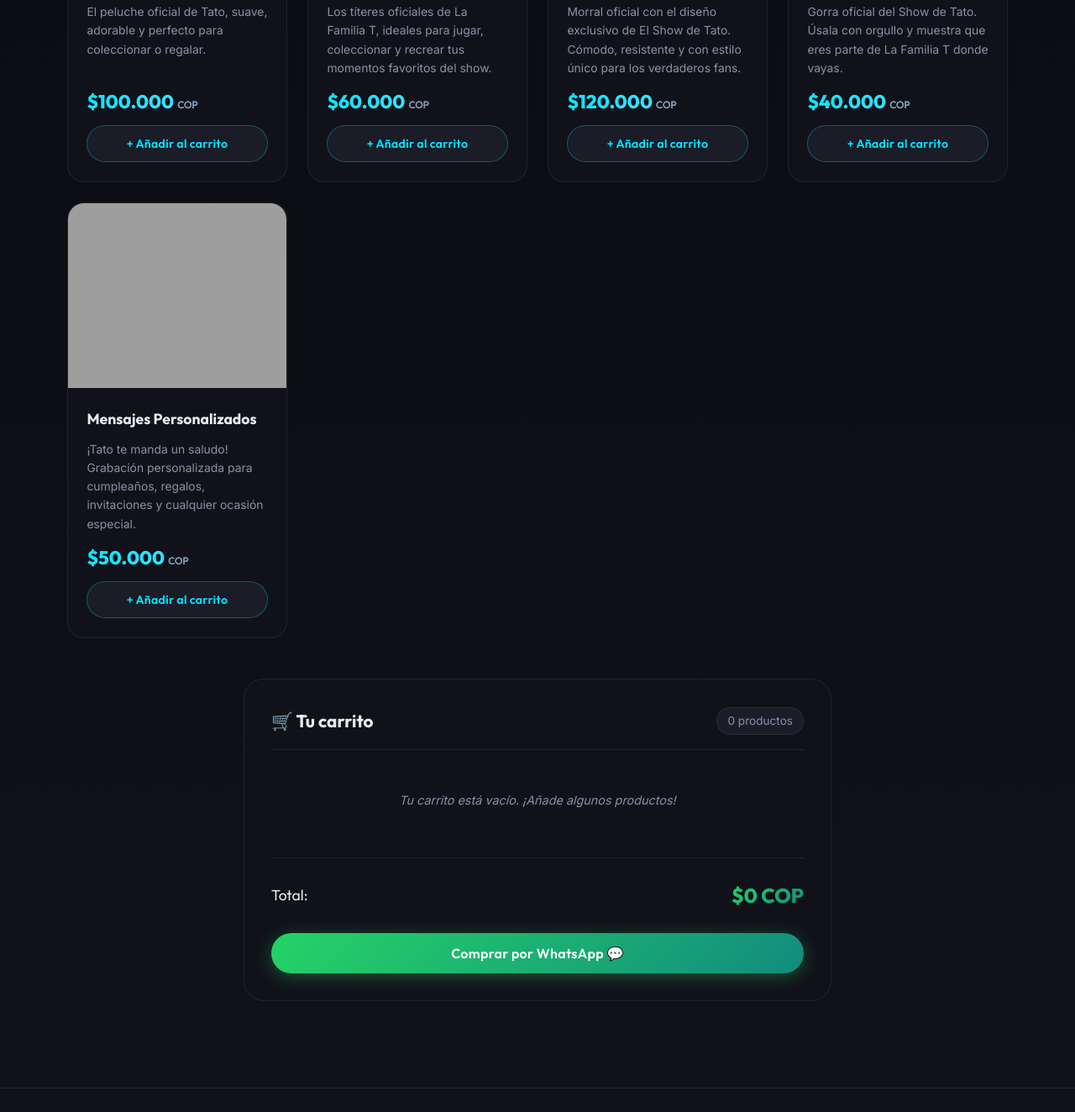
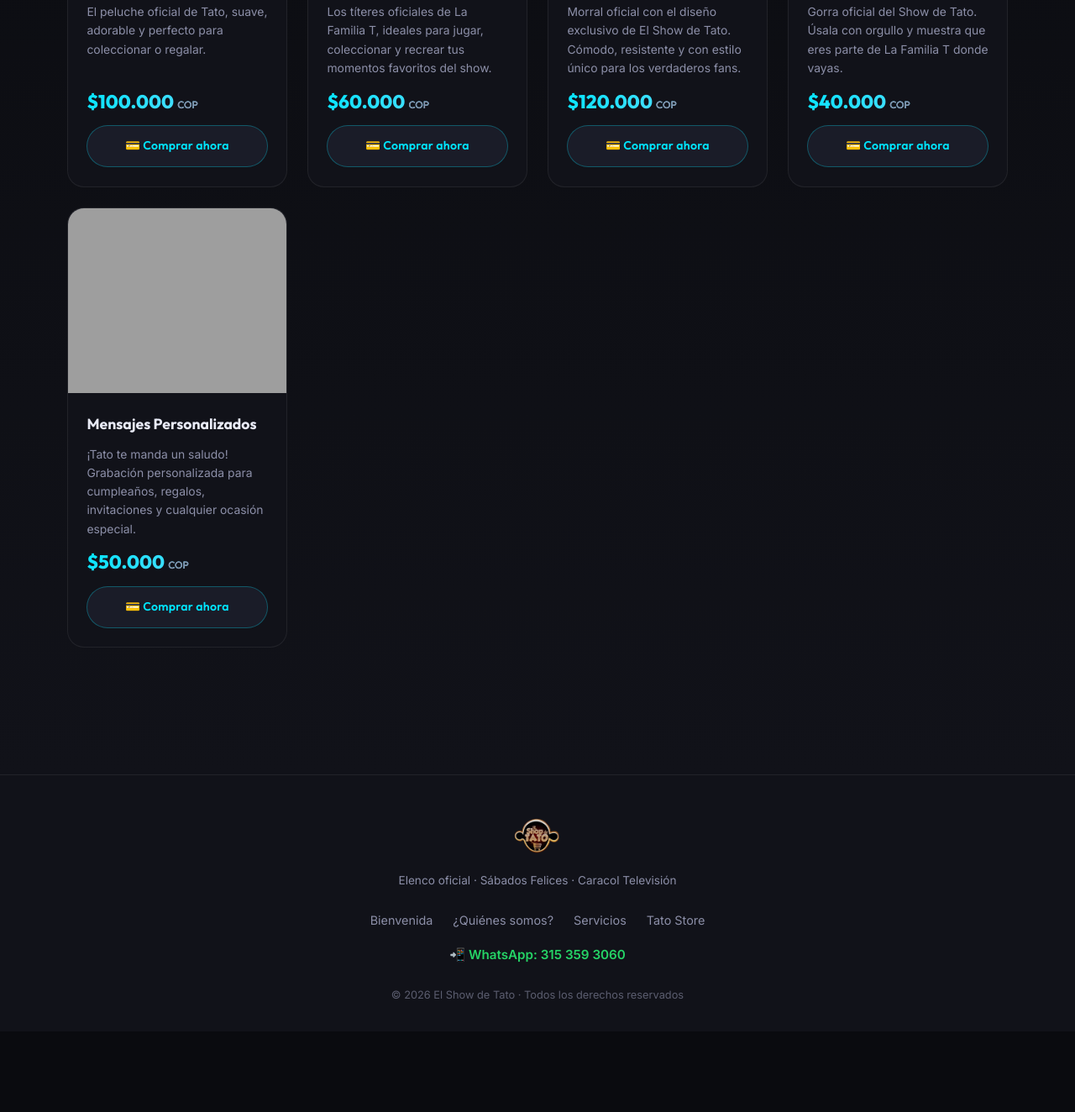
Before and after one commit to billsantamaria13/showdetato, a plain HTML site: page index.html in a window 1280 px wide. Shown: the part 6016-7340 px from the top of the page at 84% size. After the commit the page ends 7244 px from the top, so only its background shows below. Drawn offline with Linux system fonts and the light colour scheme; grey boxes are pictures that could not be loaded.

Commit message:
Add files via upload

```diff
--- a/index.html
+++ b/index.html
@@ -386,14 +386,16 @@
           <h3 class="producto-nombre">Abrazables de Tato</h3>
           <p class="producto-desc">El peluche oficial de Tato, suave, adorable y perfecto para coleccionar o regalar.</p>
           <div class="producto-precio">$100.000 <span class="precio-moneda">COP</span></div>
-          <button
+          <a
+            href="https://checkout.wompi.co/l/test_xIjydJ"
+            target="_blank"
+            rel="noopener"
             class="btn btn--add-cart"
-            onclick="addToCart('Abrazable de Tato', 100000)"
             id="btn-abrazable"
-            aria-label="Añadir Abrazable al carrito"
+            aria-label="Comprar Abrazable"
           >
-            + Añadir al carrito
-          </button>
+            💳 Comprar ahora
+          </a>
         </div>
       </div>
 
@@ -406,14 +408,16 @@
           <h3 class="producto-nombre">Tatiteres</h3>
           <p class="producto-desc">Los títeres oficiales de La Familia T, ideales para jugar, coleccionar y recrear tus momentos favoritos del show.</p>
           <div class="producto-precio">$60.000 <span class="precio-moneda">COP</span></div>
-          <button
+          <a
+            href="https://checkout.wompi.co/l/test_6o0fRS"
+            target="_blank"
+            rel="noopener"
             class="btn btn--add-cart"
-            onclick="addToCart('Tatitere de Tato', 60000)"
             id="btn-tatitere"
-            aria-label="Añadir Tatitere al carrito"
+            aria-label="Comprar Tatitere"
           >
-            + Añadir al carrito
-          </button>
+            💳 Comprar ahora
+          </a>
         </div>
       </div>
 
@@ -427,14 +431,16 @@
           <h3 class="producto-nombre">Morral de Tato</h3>
           <p class="producto-desc">Morral oficial con el diseño exclusivo de El Show de Tato. Cómodo, resistente y con estilo único para los verdaderos fans.</p>
           <div class="producto-precio">$120.000 <span class="precio-moneda">COP</span></div>
-          <button
+          <a
+            href="https://checkout.wompi.co/l/test_5VPvcy"
+            target="_blank"
+            rel="noopener"
             class="btn btn--add-cart"
-            onclick="addToCart('Morral de Tato', 120000)"
             id="btn-morral"
-            aria-label="Añadir Morral al carrito"
+            aria-label="Comprar Morral"
           >
-            + Añadir al carrito
-          </button>
+            💳 Comprar ahora
+          </a>
         </div>
       </div>
 
@@ -447,14 +453,16 @@
           <h3 class="producto-nombre">Gorra de Tato</h3>
           <p class="producto-desc">Gorra oficial del Show de Tato. Úsala con orgullo y muestra que eres parte de La Familia T donde vayas.</p>
           <div class="producto-precio">$40.000 <span class="precio-moneda">COP</span></div>
-          <button
+          <a
+            href="https://checkout.wompi.co/l/test_PriBCK"
+            target="_blank"
+            rel="noopener"
             class="btn btn--add-cart"
-            onclick="addToCart('Gorra de Tato', 40000)"
             id="btn-gorra"
-            aria-label="Añadir Gorra al carrito"
+            aria-label="Comprar Gorra"
           >
-            + Añadir al carrito
-          </button>
+            💳 Comprar ahora
+          </a>
         </div>
       </div>
 
@@ -467,49 +475,22 @@
           <h3 class="producto-nombre">Mensajes Personalizados</h3>
           <p class="producto-desc">¡Tato te manda un saludo! Grabación personalizada para cumpleaños, regalos, invitaciones y cualquier ocasión especial.</p>
           <div class="producto-precio">$50.000 <span class="precio-moneda">COP</span></div>
-          <button
+          <a
+            href="https://checkout.wompi.co/l/test_Akw4mj"
+            target="_blank"
+            rel="noopener"
             class="btn btn--add-cart"
-            onclick="addToCart('Mensaje Personalizado de Tato', 50000)"
             id="btn-mensaje"
-            aria-label="Añadir Mensaje Personalizado al carrito"
+            aria-label="Comprar Mensaje Personalizado"
           >
-            + Añadir al carrito
-          </button>
+            💳 Comprar ahora
+          </a>
         </div>
       </div>
 
     </div>
 
-    <!-- ===== CARRITO DE COMPRA ===== -->
-    <div class="carrito-wrapper container" id="carritoWrapper">
 
-      <div class="carrito-header">
-        <h3 class="carrito-title">🛒 Tu carrito</h3>
-        <span class="carrito-count" id="carritoCount">0 productos</span>
-      </div>
-
-      <!-- Lista de items en el carrito -->
-      <ul class="carrito-lista" id="carritoLista">
-        <li class="carrito-vacio">Tu carrito está vacío. ¡Añade algunos productos!</li>
-      </ul>
-
-      <!-- Total y botón de compra -->
-      <div class="carrito-footer">
-        <div class="carrito-total">
-          <span>Total:</span>
-          <strong id="carritoTotal">$0 COP</strong>
-        </div>
-        <button
-          class="btn btn--comprar"
-          id="btnComprar"
-          onclick="comprarPorWhatsapp()"
-          aria-label="Comprar por WhatsApp"
-        >
-          Comprar por WhatsApp 💬
-        </button>
-      </div>
-
-    </div>
 
   </section>
 
--- a/script.js
+++ b/script.js
@@ -134,135 +134,6 @@
 })();
 
 
-/* ─────────────────────────────────────────────
-   5. CARRITO DE COMPRA
-   Número WhatsApp – modifica solo esta línea:
-───────────────────────────────────────────── */
-const WHATSAPP_NUMBER = '573153593060'; // Numero Whatsapp
-
-// Estado del carrito
-const cart = {};
-
-/**
- * Añadir un producto al carrito.
- * @param {string} name  - Nombre del producto
- * @param {number} price - Precio unitario en COP
- */
-function addToCart(name, price) {
-  if (cart[name]) {
-    cart[name].qty += 1;
-  } else {
-    cart[name] = { price, qty: 1 };
-  }
-  renderCart();
-
-  // Feedback visual en el botón
-  const allBtns = document.querySelectorAll('.btn--add-cart');
-  allBtns.forEach(btn => {
-    if (btn.getAttribute('onclick') && btn.getAttribute('onclick').includes(name.replace(/'/g, "\\'"))) {
-      btn.textContent = '✔ Añadido';
-      btn.style.background = 'rgba(0,229,255,0.15)';
-      setTimeout(() => {
-        btn.textContent = '+ Añadir al carrito';
-        btn.style.background = '';
-      }, 1200);
-    }
-  });
-}
-
-/**
- * Cambiar la cantidad de un ítem en el carrito.
- * @param {string} name  - Nombre del producto
- * @param {number} delta - +1 o -1
- */
-function changeQty(name, delta) {
-  if (!cart[name]) return;
-  cart[name].qty += delta;
-  if (cart[name].qty <= 0) delete cart[name];
-  renderCart();
-}
-
-/**
- * Eliminar un ítem del carrito.
- * @param {string} name - Nombre del producto
- */
-function removeItem(name) {
-  delete cart[name];
-  renderCart();
-}
-
-/**
- * Renderizar la lista del carrito y actualizar totales.
- */
-function renderCart() {
-  const lista   = document.getElementById('carritoLista');
-  const total   = document.getElementById('carritoTotal');
-  const count   = document.getElementById('carritoCount');
-  const wrapper = document.getElementById('carritoWrapper');
-
-  const items    = Object.entries(cart);
-  const totalQty = items.reduce((acc, [, v]) => acc + v.qty, 0);
-  const totalAmt = items.reduce((acc, [, v]) => acc + v.price * v.qty, 0);
-
-  count.textContent = totalQty === 0
-    ? '0 productos'
-    : `${totalQty} producto${totalQty > 1 ? 's' : ''}`;
-
-  total.textContent = `$${totalAmt.toLocaleString('es-CO')} COP`;
-
-  if (items.length === 0) {
-    lista.innerHTML = '<li class="carrito-vacio">Tu carrito está vacío. ¡Añade algunos productos!</li>';
-    wrapper.style.borderColor = '';
-    return;
-  }
-
-  wrapper.style.borderColor = 'rgba(0,229,255,0.3)';
-
-  lista.innerHTML = items.map(([name, { price, qty }]) => `
-    <li class="carrito-item">
-      <div class="carrito-item-info">
-        <div class="carrito-item-nombre">${name}</div>
-        <div class="carrito-item-precio">$${price.toLocaleString('es-CO')} COP c/u</div>
-      </div>
-      <div class="carrito-item-qty">
-        <button class="qty-btn" onclick="changeQty('${name.replace(/'/g, "\\'")}', -1)" aria-label="Disminuir">−</button>
-        <span class="qty-num">${qty}</span>
-        <button class="qty-btn" onclick="changeQty('${name.replace(/'/g, "\\'")}', 1)" aria-label="Aumentar">+</button>
-      </div>
-      <div class="carrito-item-subtotal">$${(price * qty).toLocaleString('es-CO')}</div>
-      <button class="carrito-item-remove" onclick="removeItem('${name.replace(/'/g, "\\'")}');" aria-label="Eliminar ${name}">✕</button>
-    </li>
-  `).join('');
-}
-
-/**
- * Redirigir a WhatsApp con el resumen del carrito.
- */
-function comprarPorWhatsapp() {
-  const items = Object.entries(cart);
-  if (items.length === 0) {
-    alert('¡Tu carrito está vacío! Añade al menos un producto antes de comprar.');
-    return;
-  }
-
-  const totalAmt = items.reduce((acc, [, v]) => acc + v.price * v.qty, 0);
-
-  const listaTxt = items
-    .map(([name, { price, qty }]) =>
-      `• ${name} x${qty} = $${(price * qty).toLocaleString('es-CO')} COP`
-    )
-    .join('\n');
-
-  const msg = encodeURIComponent(
-    `¡Hola! Me gustaría hacer el siguiente pedido de la Tato Store:\n\n` +
-    `${listaTxt}\n\n` +
-    `*TOTAL: $${totalAmt.toLocaleString('es-CO')} COP*\n\n` +
-    `Por favor indíquenme los detalles de pago y envío. ¡Gracias!`
-  );
-
-  // Abre WhatsApp con el número configurado arriba
-  window.open(`https://wa.me/${WHATSAPP_NUMBER}?text=${msg}`, '_blank');
-}
 
 
 /* ─────────────────────────────────────────────
```
